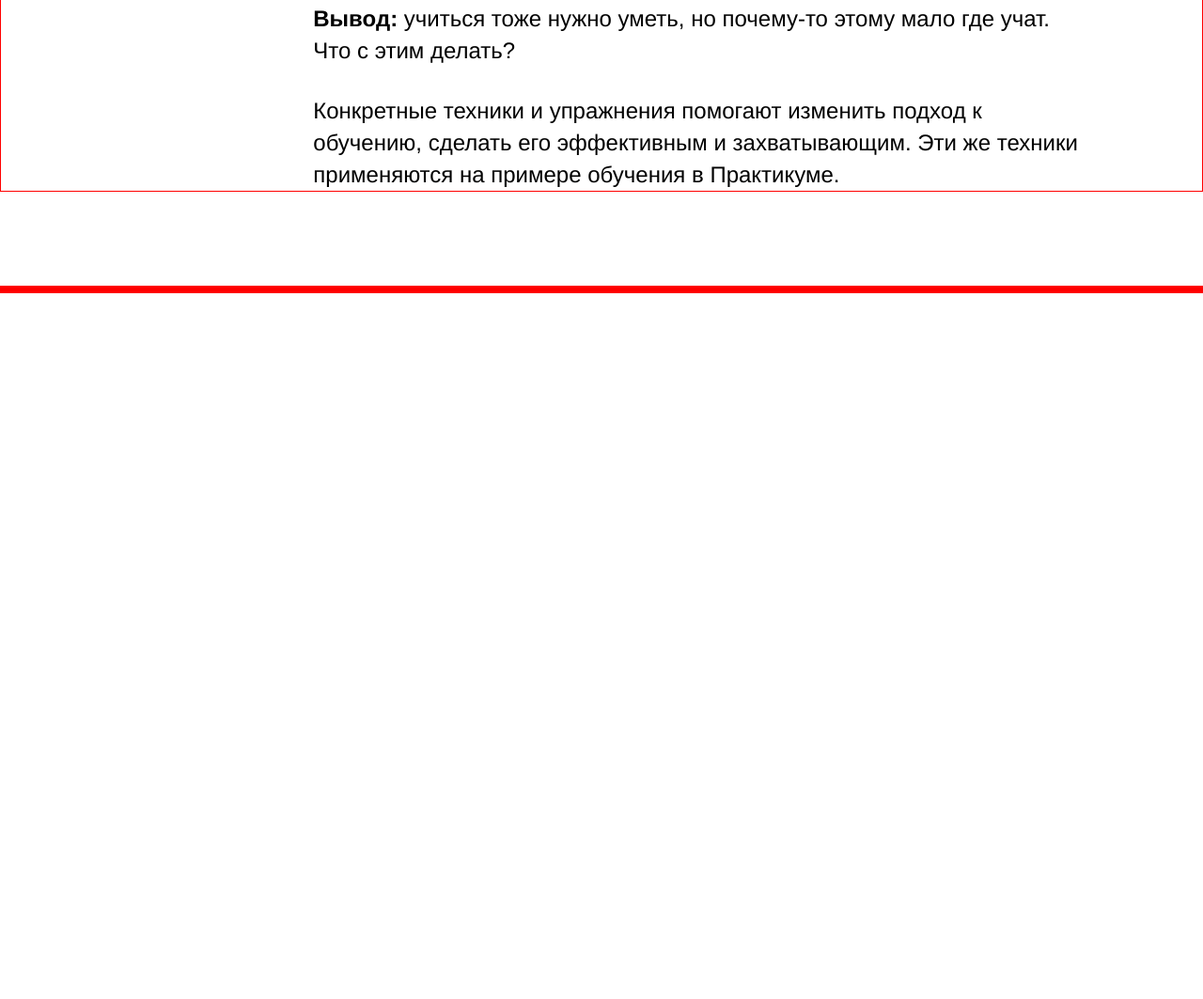
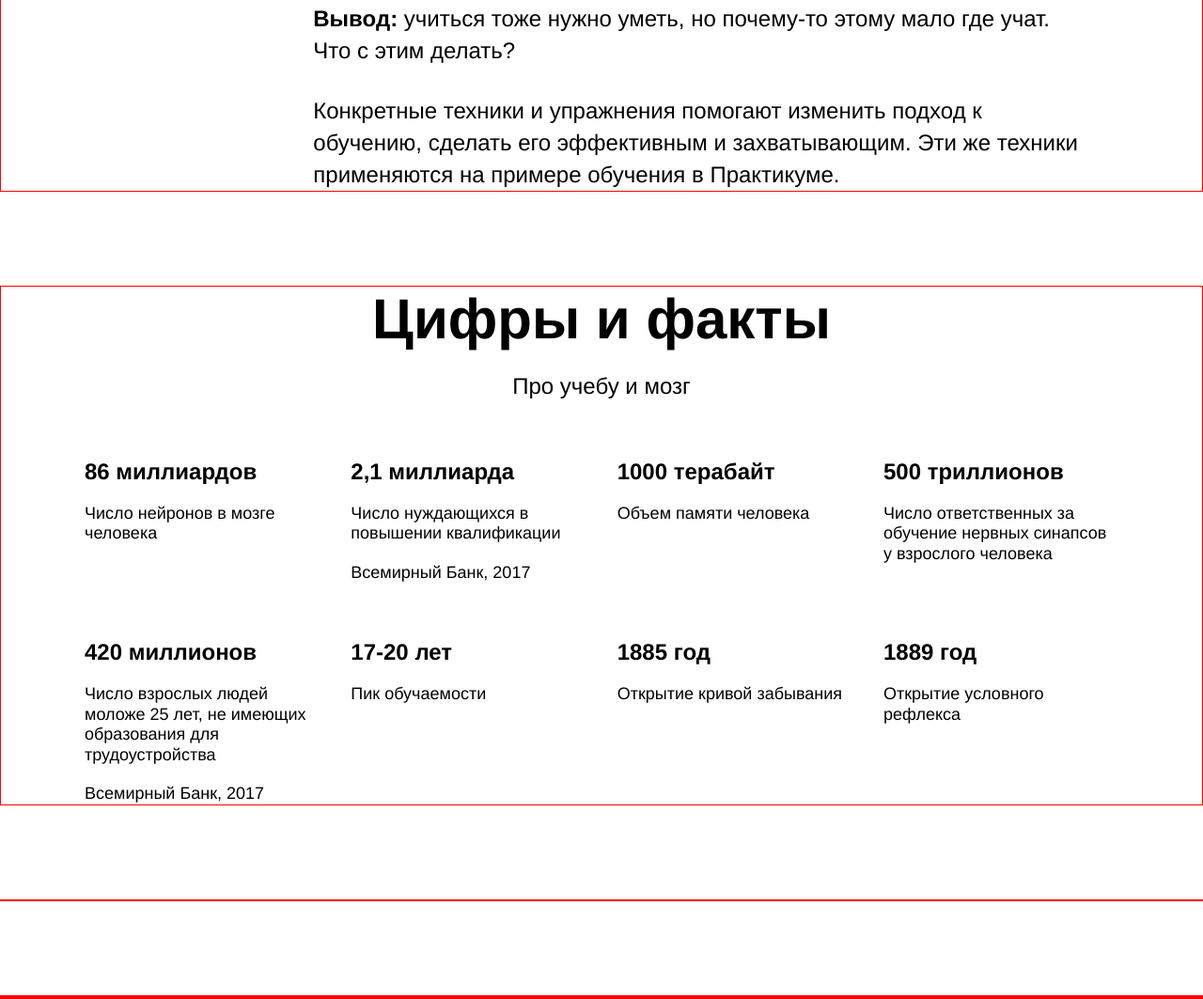
Before and after one commit to kaa-it-js/how-to-learn, a plain HTML site: page index.html in a window 1280 px wide. Shown: the part 1056-2119 px from the top of the page at 94% size. Before the commit the page ends 1368 px from the top, so only its background shows below. Drawn offline with Linux system fonts and the light colour scheme.

Commit message:
digits section finished

```diff
--- a/index.html
+++ b/index.html
@@ -22,7 +22,7 @@
       <div class="header__square-pic visualize"></div>
       <img class="header__main-illustration visualize" src="./images/header-image.png" alt="Рисунок заголовка">
     </header>
-    <section class="description description_space-around visualize">
+    <section class="description section_space-around visualize">
       <div class="two-columns">
         <h5 class="two-columns__brief">Главные проблемы в обучении</h5>
         <div class="two-columns__main-text">
@@ -43,8 +43,46 @@
       </div>
     </section>
     <section class="digits visualize">
+      <h2 class="section-title centered-block section-title_space-bottom">Цифры и факты</h2>
+      <h4 class="section-subtitle centered-block">Про учебу и мозг</h4>
+      <div class="table centered-block table_space-top">
+        <div class="table__cell">
+          <h3 class="table__heading table__heading_space-bottom">86 миллиардов</h3>
+          <p class="table__text">Число нейронов в мозге человека</p>
+        </div>
+        <div class="table__cell">
+          <h3 class="table__heading table__heading_space-bottom">2,1 миллиарда</h3>
+          <p class="table__text table__text_space-bottom">Число нуждающихся в повышении квалификации</p>
+          <p class="table__text">Всемирный Банк, 2017</p>
+        </div>
+        <div class="table__cell">
+          <h3 class="table__heading table__heading_space-bottom">1000 терабайт</h3>
+          <p class="table__text">Объем памяти человека</p>
+        </div>
+        <div class="table__cell">
+          <h3 class="table__heading table__heading_space-bottom">500 триллионов</h3>
+          <p class="table__text">Число ответственных за обучение нервных синапсов у взрослого человека</p>
+        </div>
+        <div class="table__cell">
+          <h3 class="table__heading table__heading_space-bottom">420 миллионов</h3>
+          <p class="table__text table__text_space-bottom">Число взрослых людей моложе 25 лет, не имеющих образования для трудоустройства</p>
+          <p class="table__text">Всемирный Банк, 2017</p>
+        </div>
+        <div class="table__cell">
+          <h3 class="table__heading table__heading_space-bottom">17-20 лет</h3>
+          <p class="table__text">Пик обучаемости</p>
+        </div>
+        <div class="table__cell">
+          <h3 class="table__heading table__heading_space-bottom">1885 год</h3>
+          <p class="table__text">Открытие кривой забывания</p>
+        </div>
+        <div class="table__cell">
+          <h3 class="table__heading table__heading_space-bottom">1889 год</h3>
+          <p class="table__text">Открытие условного рефлекса</p>
+        </div>
+      </div>
     </section>
-    <section class="feynman visualize">
+    <section class="feynman section_space-around visualize">
     </section>
     <section class="kaufman visualize">
     </section>
--- a/styles/style.css
+++ b/styles/style.css
@@ -11,6 +11,14 @@ h1, h2, h3, h4, h5, h6, p {
 
 .visualize {
   border: 1px solid red;
+}
+
+.section_space-around {
+  margin: 100px auto;
+}
+
+.centered-block {
+  margin: auto;
 }
 
 .page {
@@ -101,10 +109,6 @@ h1, h2, h3, h4, h5, h6, p {
   justify-content: center;
 }
 
-.description_space-around {
-  margin: 100px auto;
-}
-
 .two-columns {
   width: 80%;
   display: flex;
@@ -144,6 +148,70 @@ h1, h2, h3, h4, h5, h6, p {
 
 }
 
+.section-title {
+  width: 60%;
+  line-height: 1.15;
+  font-size: 60px;
+  font-weight: 600;
+  text-align: center;
+}
+
+.section-title_space-bottom {
+  margin-bottom: 20px;
+}
+
+.section-subtitle {
+  width: 60%;
+  line-height: 34px;
+  font-size: 24px;
+  font-weight: normal;
+  text-align: center;
+}
+
+.table {
+  width: 1100px;
+  display: flex;
+  justify-content: space-between;
+  flex-wrap: wrap;
+  row-gap: 60px;
+}
+
+.table_space-top {
+  padding-top: 60px;
+}
+
+.table__cell {
+  width: 250px;
+}
+
+.table__heading {
+  line-height: 1.15;
+  font-size: 24px;
+  font-weight: 600;
+}
+
+.table__heading_space-bottom {
+  margin-bottom: 20px;
+}
+
+.table__text {
+  line-height: 1.2;
+  font-size: 18px;
+  font-weight: normal;
+}
+
+.table__text_space-bottom {
+  margin-bottom: 20px;
+}
+
+/* и элемента с модификатором вида ключ-значение */
+.table__cell_theme_dark {
+  width: 200px;
+  color: white;
+  margin-right: 0;
+  margin-top: 80px;
+}
+
 .feynman {
 
 }
@@ -155,11 +223,3 @@ h1, h2, h3, h4, h5, h6, p {
 .footer {
 
 }
-
-/* и элемента с модификатором вида ключ-значение */
-.table__cell_theme_dark {
-  width: 200px;
-  color: white;
-  margin-right: 0;
-  margin-top: 80px;
-}
```
